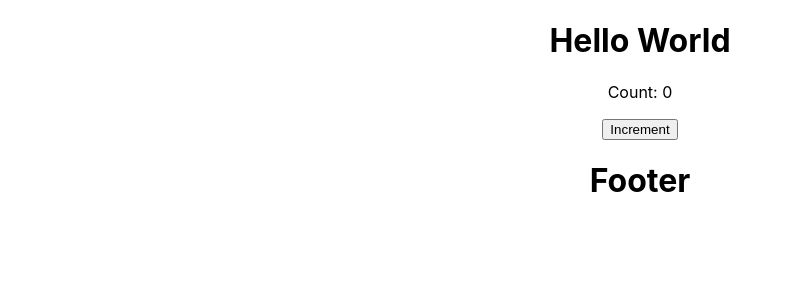
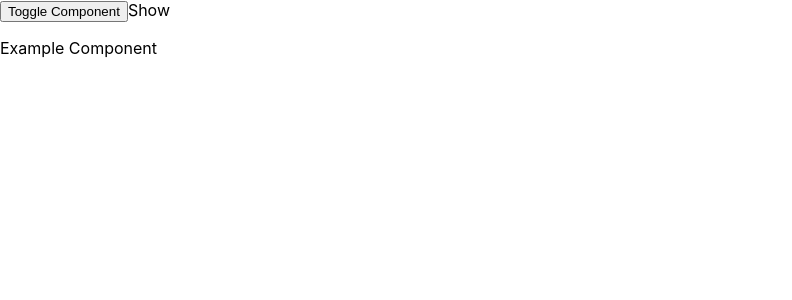
Before and after one commit to HemanthNh/reactjs, a React (Create React App) app: page / in a window 1280 px wide. Shown: the top 300 px of the page, without its empty margins (0-792 px from the left). Built offline with nearby package versions, Linux system fonts and the light colour scheme.

Commit message:
Lifecycle, Unmounting, Class based App Component

```diff
--- a/src/App.js
+++ b/src/App.js
@@ -1,3 +1,4 @@
+import React from 'react';
 import logo from './logo.svg';
 import './App.css';
 import Greeting from './Greeting';
@@ -5,31 +6,59 @@ import Footer from './Footer';
 import Counter from './Counter';
 import ClassCounter from './ClassCounter';
 import LifecycleExample from './LifeCycleExample';
-function App() {
-  return (
-    <div className="App">
-      {/* <header className="App-header">
-        <img src={logo} className="App-logo" alt="logo" />
-        <p>
-          Edit <code>src/App.js</code> and save to reload.
-        </p>
-        <a
-          className="App-link"
-          href="https://reactjs.org"
-          target="_blank"
-          rel="noopener noreferrer"
-        >
-          Learn React
-        </a>
-      </header> */}
-      <Greeting></Greeting>
-      {/* <Counter></Counter> */}
-      {/* <ClassCounter></ClassCounter> */}
+import ExampleComponent from './ExampleComponent';
+// function App() {
+//   return (
+//     <div className="App">
+//       {/* <header className="App-header">
+//         <img src={logo} className="App-logo" alt="logo" />
+//         <p>
+//           Edit <code>src/App.js</code> and save to reload.
+//         </p>
+//         <a
+//           className="App-link"
+//           href="https://reactjs.org"
+//           target="_blank"
+//           rel="noopener noreferrer"
+//         >
+//           Learn React
+//         </a>
+//       </header> */}
+//       <Greeting></Greeting>
+//       {/* <Counter></Counter> */}
+//       {/* <ClassCounter></ClassCounter> */}
 
-      <LifecycleExample></LifecycleExample>
-      <Footer></Footer>
-    </div>
-  );
+//       <LifecycleExample></LifecycleExample>
+//       <Footer></Footer>
+//     </div>
+//   );
+// }
+
+// export default App;
+
+
+class App extends React.Component {
+  constructor(props){
+    super(props);
+    this.state = {
+      showComponent: true
+    };
+  }
+
+  toggleComponent = () => {
+    this.setState(prevState=> ({
+      showComponent: !prevState.showComponent
+    }))
+  }
+
+  render(){
+    return(
+      <>
+      <button onClick={this.toggleComponent}>Toggle Component</button>
+      <>{this.state.showComponent? "Show": "Hide"}</>
+      {this.state.showComponent && <ExampleComponent/>}
+      </>
+    )
+  }
 }
-
 export default App;
--- a/src/ClassCounter.js
+++ b/src/ClassCounter.js
@@ -1,6 +1,6 @@
 import React, { Component } from "react";
 class ClassCounter extends Component {
-    constructor(props){
+    constructor(props){ //properties
         super(props);
         this.state = { count: 0 };
     }
--- a/src/Counter.js
+++ b/src/Counter.js
@@ -1,8 +1,8 @@
 import React, { useState } from 'react';
 export default function Counter(){
 
-    const [count, setCount] = useState(0);
-
+    const [count, setCount] = useState(0); //hook
+       // [variable, function] = useState(initialState)
 
     return(
         <div>
--- /dev/null
+++ b/src/ExampleComponent.js
@@ -0,0 +1,13 @@
+import React, { Component } from 'react';
+
+class ExampleComponent extends Component {
+
+componentWillUnmount(){
+    console.log("Component is unmounting,  cleanup will be performed.")
+}
+
+render(){
+    return<p>Example Component</p>
+}
+}
+export default ExampleComponent;
--- a/src/LifeCycleExample.js
+++ b/src/LifeCycleExample.js
@@ -1,6 +1,6 @@
-import React from 'react';
+import React, {Component} from 'react';
 
-class LifecycleExample extends React.Component {
+class LifecycleExample extends Component {
   constructor(props) {
     super(props);
     this.state = { count: 0 };
```
